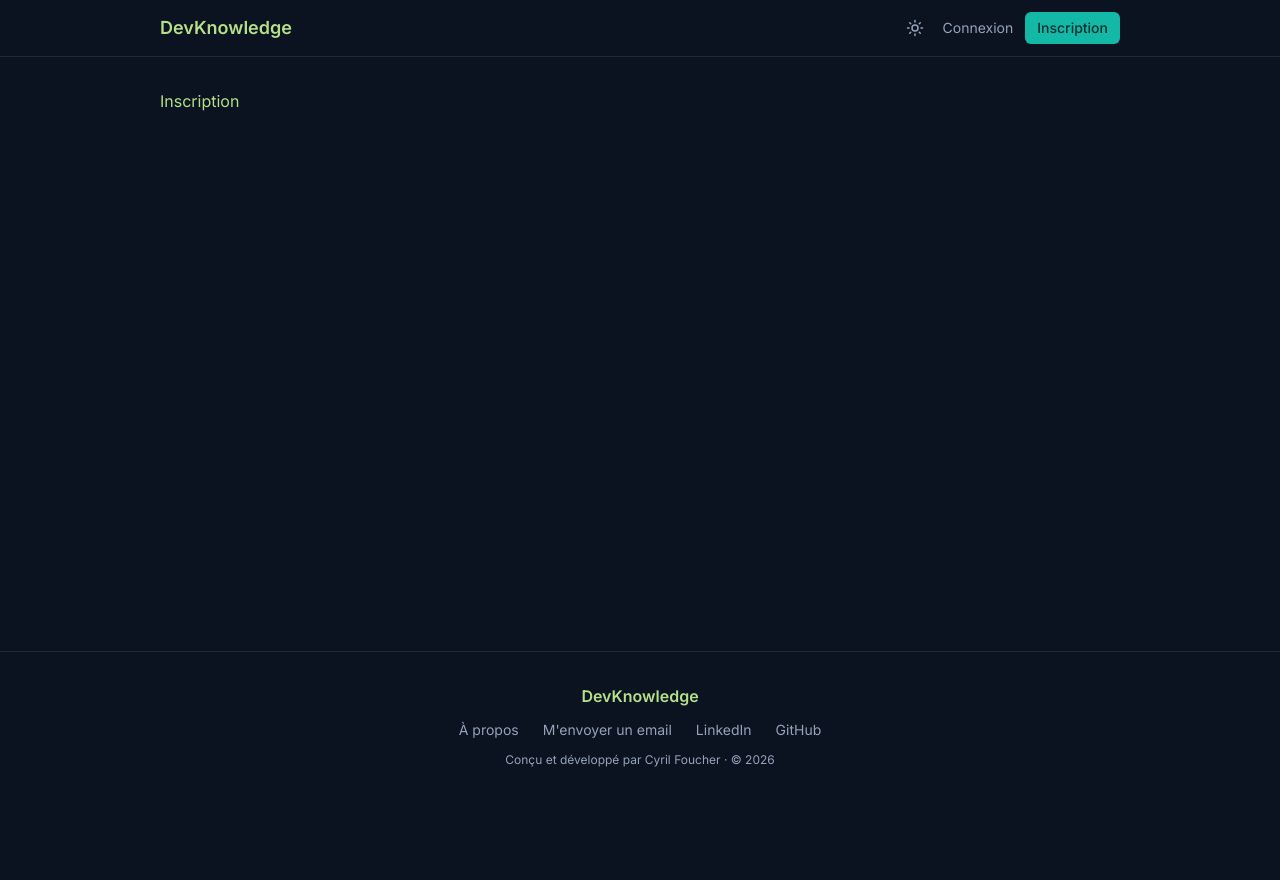
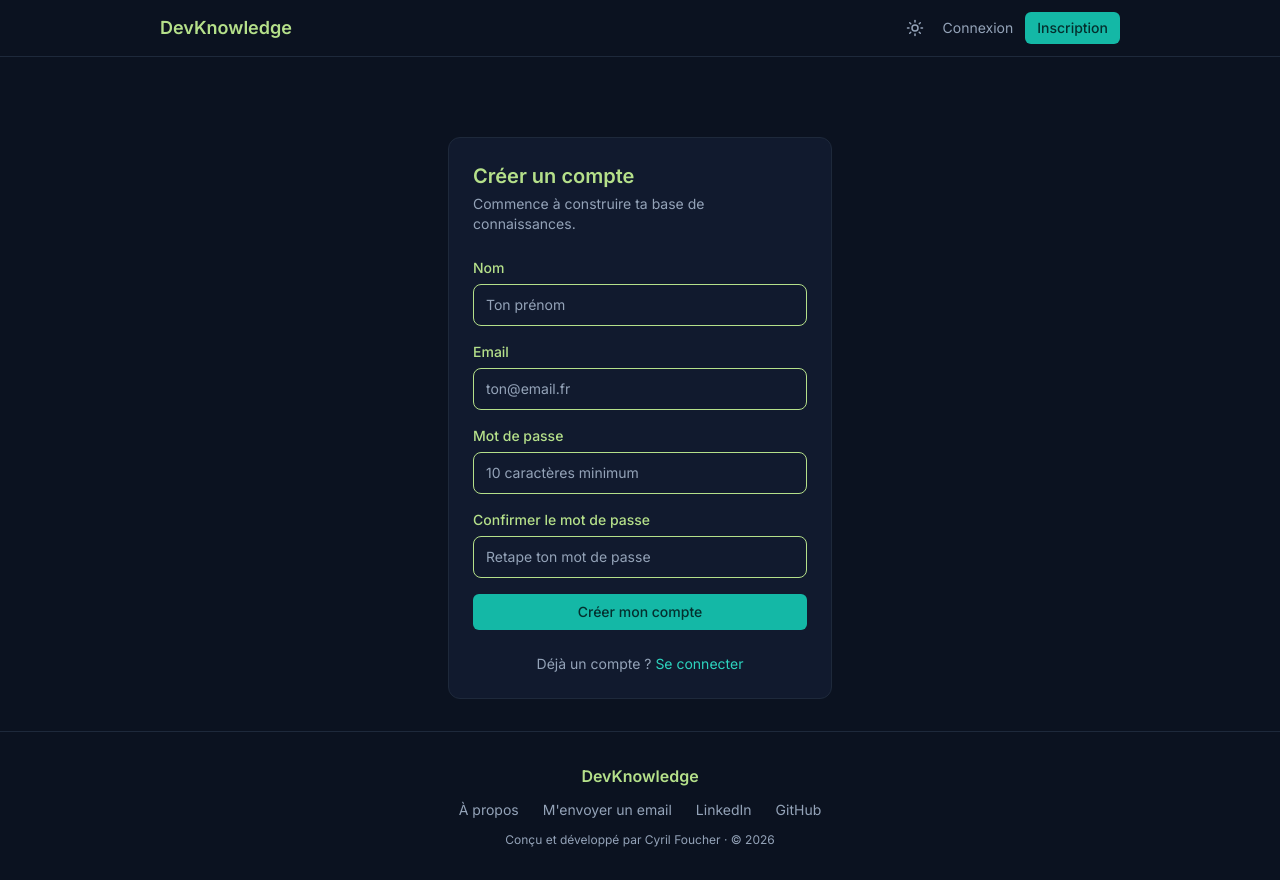
Before and after one commit to cyrilfoucher/knowledge-ai, a React (Vite) app in the folder frontend/: page /register in a window 1280 px wide. Before the commit the page ends 800 px from the top, so only its background shows below. Built offline with nearby package versions, Linux system fonts and the light colour scheme; no server answers.

Commit message:
Ajout de la page d'inscription avec confirmation du mot de passe, connexion automatique après inscription et redirection selon le rôle après connexion et inscription

```diff
--- a/frontend/src/contexts/AuthContext.tsx
+++ b/frontend/src/contexts/AuthContext.tsx
@@ -7,7 +7,8 @@ interface AuthContextType {
   user: Utilisateur | null;
   isAuthenticated: boolean;
   loading: boolean;
-  login: (email: string, password: string) => Promise<void>;
+  login: (email: string, password: string) => Promise<Utilisateur>;
+  signUp: (name: string, email: string, password: string) => Promise<Utilisateur>;
   logout: () => Promise<void>;
 }
 
@@ -21,6 +22,11 @@ export function AuthProvider({ children }: { children: ReactNode }) {
   const login = async (email: string, password: string) => {
     const response = await api.post("/auth/login", { email, password });
     setUser(response.data.user);
+    return response.data.user;
+  };
+  const signUp = async (name: string, email: string, password: string) => {
+    await api.post("/auth/register", { name, email, password });
+    return login(email, password);
   };
 
   const logout = async () => {
@@ -41,7 +47,7 @@ export function AuthProvider({ children }: { children: ReactNode }) {
     checkCookie();
   }, []);
   return (
-    <AuthContext.Provider value={{ user, isAuthenticated, loading, login, logout }}>
+    <AuthContext.Provider value={{ user, isAuthenticated, loading, login, signUp, logout }}>
       {children}
     </AuthContext.Provider>
   );
--- a/frontend/src/pages/Login.tsx
+++ b/frontend/src/pages/Login.tsx
@@ -22,8 +22,8 @@ function Login() {
 
   const onSubmit = async (data: LoginInput) => {
     try {
-      await login(data.email, data.password);
-      navigate("/");
+      const user = await login(data.email, data.password);
+      navigate(user.role === "ADMIN" ? "/admin" : "/knowledge");
     } catch (error) {
       const message =
         isAxiosError(error) && error.response?.data?.message
--- a/frontend/src/pages/Register.tsx
+++ b/frontend/src/pages/Register.tsx
@@ -1,5 +1,89 @@
+import { useForm } from "react-hook-form";
+import { zodResolver } from "@hookform/resolvers/zod";
+import { Link, useNavigate } from "react-router-dom";
+import { isAxiosError } from "axios";
+import { RegisterSchema, type RegisterInput } from "../schemas/authSchema";
+import { useAuth } from "../hooks/useAuth";
+import AuthCard from "../components/auth/AuthCard";
+import Alert from "../components/ui/Alert";
+import Button from "../components/ui/Button";
+import Input from "../components/ui/Input";
+
 function Register() {
-  return <h1>Inscription</h1>;
+  const { signUp } = useAuth();
+  const navigate = useNavigate();
+
+  const {
+    register,
+    handleSubmit,
+    setError,
+    formState: { errors, isSubmitting },
+  } = useForm<RegisterInput>({ resolver: zodResolver(RegisterSchema) });
+
+  const onSubmit = async (data: RegisterInput) => {
+    try {
+      const user = await signUp(data.name, data.email, data.password);
+      navigate(user.role === "ADMIN" ? "/admin" : "/knowledge");
+    } catch (error) {
+      const message =
+        isAxiosError(error) && error.response?.data?.message
+          ? error.response.data.message
+          : "Inscription impossible pour le moment. Réessaie plus tard.";
+      setError("root", { message });
+    }
+  };
+
+  return (
+    <AuthCard title="Créer un compte" subtitle="Commence à construire ta base de connaissances.">
+      <form onSubmit={handleSubmit(onSubmit)} className="flex flex-col gap-4">
+        <Input
+          id="name"
+          label="Nom"
+          type="text"
+          placeholder="Ton prénom"
+          error={errors.name?.message}
+          {...register("name")}
+        />
+        <Input
+          id="email"
+          label="Email"
+          type="email"
+          placeholder="ton@email.fr"
+          error={errors.email?.message}
+          {...register("email")}
+        />
+        <Input
+          id="password"
+          label="Mot de passe"
+          type="password"
+          placeholder="10 caractères minimum"
+          error={errors.password?.message}
+          {...register("password")}
+        />
+        <Input
+          id="confirmPassword"
+          label="Confirmer le mot de passe"
+          type="password"
+          placeholder="Retape ton mot de passe"
+          error={errors.confirmPassword?.message}
+          {...register("confirmPassword")}
+        />
+
+        {errors.root && <Alert>{errors.root.message}</Alert>}
+
+        <Button type="submit" disabled={isSubmitting} className="w-full">
+          Créer mon compte
+        </Button>
+      </form>
+
+      <p className="mt-6 text-center text-sm text-muted">
+        Déjà un compte ?{" "}
+        <Link to="/login" className="text-link hover:underline">
+          Se connecter
+        </Link>
+      </p>
+    </AuthCard>
+  );
 }
 
 export default Register;
--- a/frontend/src/schemas/authSchema.ts
+++ b/frontend/src/schemas/authSchema.ts
@@ -6,3 +6,26 @@ export const LoginSchema = z.object({
 });
 
 export type LoginInput = z.infer<typeof LoginSchema>;
+
+export const RegisterSchema = z
+  .object({
+    email: z.string().trim().pipe(z.email("Adresse email invalide")),
+    password: z
+      .string()
+      .min(10, "Le mot de passe doit contenir un minimum de 10 caractères")
+      .regex(/[A-Z]/, "Le mot de passe doit contenir une majuscule")
+      .regex(/[-+$%=]/, "Le mot de passe doit contenir un symbole (-+$%=)")
+      .regex(/^\S+$/, "Le mot de passe ne doit pas contenir d'espace")
+      .regex(/[0-9]/, "Le mot de passe doit contenir un chiffre"),
+    name: z
+      .string("Le nom est obligatoire")
+      .trim()
+      .min(2, "Le nom doit contenir au moins 2 caractères"),
+    confirmPassword: z.string().min(1, "Confirme ton mot de passe"),
+  })
+  .refine((data) => data.password === data.confirmPassword, {
+    message: "Les mots de passe ne correspondent pas",
+    path: ["confirmPassword"],
+  });
+
+export type RegisterInput = z.infer<typeof RegisterSchema>;
```
